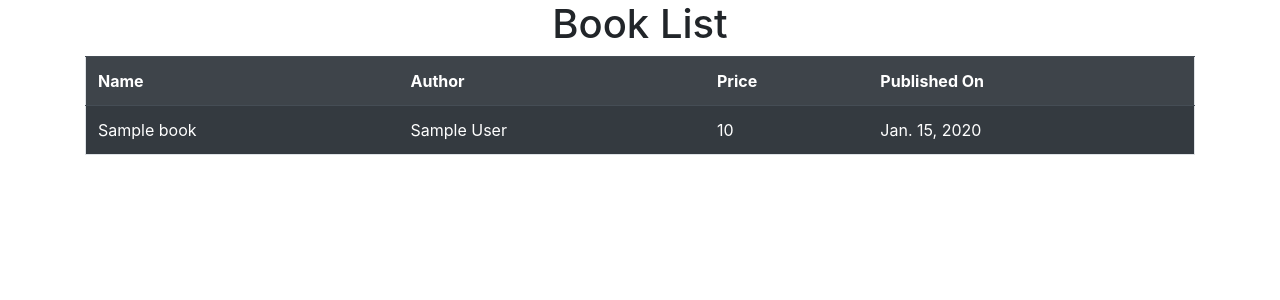
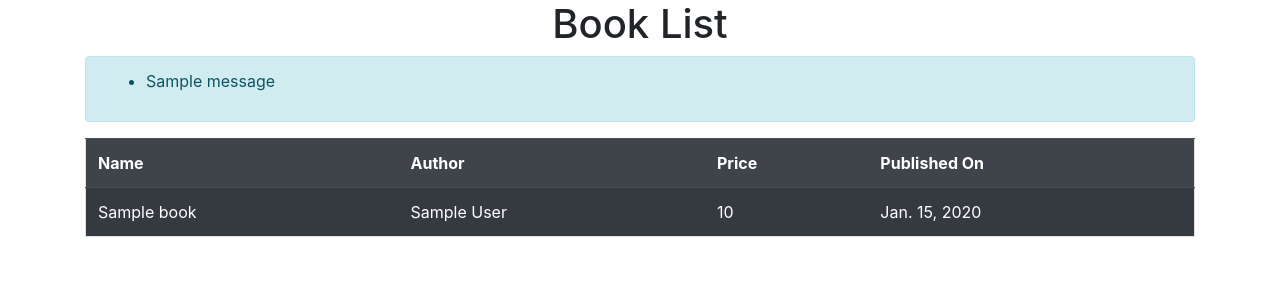
Before and after one commit to mishelshaji/DjangoBlog, a Django app: page /book/ in a window 1280 px wide. Shown: the part 56-356 px from the top of the page. Run offline with Django 3.2, Linux system fonts and the light colour scheme; tables that the repository leaves empty hold one stand-in row (values such as "Sample post"); one stand-in notice (Sample message) is shown; some libraries are stand-ins or nearby versions.

Commit message:
Django messages

```diff
--- a/book/templates/book/home.html
+++ b/book/templates/book/home.html
@@ -3,6 +3,17 @@
 {% block content %}
     <div class="container">
         <h1 class="text-center">Book List</h1>
+
+
+        {% if messages %}
+            <div class="alert alert-info">
+                <ul>
+                    {% for m in messages %}
+                        <li>{{ m }}</li>
+                    {% endfor %}
+                </ul>
+            </div>
+        {% endif %}
 
         {% if data %}
 
--- a/book/views.py
+++ b/book/views.py
@@ -1,6 +1,7 @@
 from django.shortcuts import redirect, render
 from .models import Book
 from .forms import BookCreationForm
+from django.contrib import messages
 
 # Create your views here.
 def home(request):
@@ -15,4 +16,6 @@ def new_book(request):
     bcf = BookCreationForm(request.POST)
     if bcf.is_valid():
         bcf.save()
+        messages.add_message(request, messages.SUCCESS, 'New Book Added')
+        # messages.success(request, 'Data Saved')
         return redirect('book_home')
```
